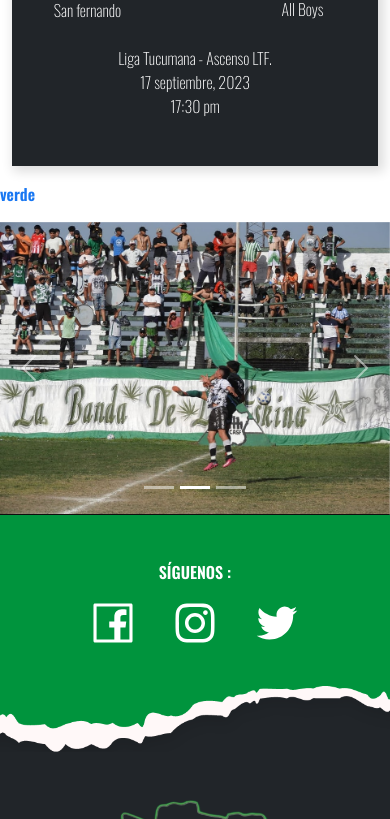
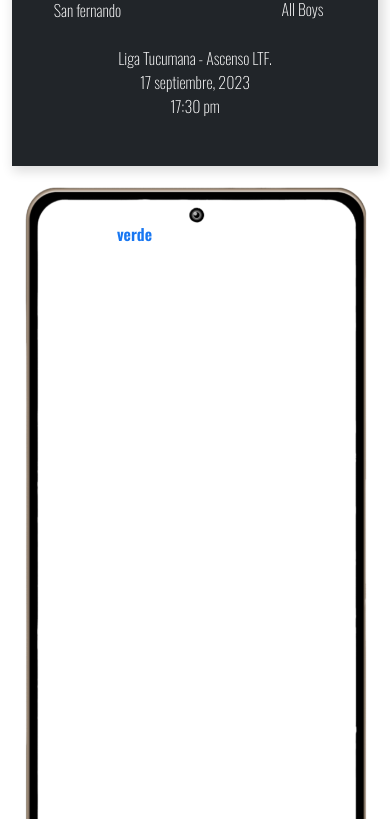
Before and after one commit to Mario-Chavez/san-fernando-web, a React (Vite) app: page / in a window 390 px wide. Shown: the part 1181-2000 px from the top of the page. Built offline with nearby package versions, Linux system fonts and the light colour scheme.

Commit message:
se agrego phone

```diff
--- a/src/components/FacebookComponents.jsx
+++ b/src/components/FacebookComponents.jsx
@@ -1,5 +1,6 @@
 import React, { useEffect } from "react";
-
+import { Image } from "react-bootstrap";
+import phone from "../assets/phone.png";
 const FacebookComponents = () => {
     useEffect(() => {
         // Carga el SDK de Facebook después de que se monte el componente
@@ -23,10 +24,12 @@ const FacebookComponents = () => {
     }, []);
 
     return (
-        <>
-            <div className="">
+        <div className="container text-center  position-relative">
+            <div className="mx-auto">
+                <Image src={phone} width={"350px"} />
                 <div
-                    className="fb-page"
+                    className="fb-page position-absolute"
+                    style={{ top: "40px", left: "30%" }}
                     data-href="https://www.facebook.com/CASFLEALES"
                     data-tabs="timeline"
                     data-width="500"
@@ -44,7 +47,7 @@ const FacebookComponents = () => {
                     </blockquote>
                 </div>
             </div>
-        </>
+        </div>
     );
 };
 
--- a/src/components/SectionMedia.jsx
+++ b/src/components/SectionMedia.jsx
@@ -1,6 +1,5 @@
 import React from "react";
 import letra from "../assets/letras-verde.png";
-import bandera from "../assets/bandera-principal.png";
 
 const SectionMedia = () => {
     return (
--- a/src/components/TablePosition.jsx
+++ b/src/components/TablePosition.jsx
@@ -7,9 +7,9 @@ import zonab from "../assets/table/zona-b.png";
 const TablePosition = () => {
     return (
         <div className=" container my-5 ">
-            <Container className=" text-bg-dark card-style-shadow">
+            <Container className=" text-bg-dark">
                 <div className="text-center">
-                    <Image src={logo} style={{ width: "6rem" }} />
+                    <Image src={logo} style={{ width: "6rem" }} className="" />
                     <h2 className="mt-2">Tabla de posiciones</h2>
                     <p>
                         Clasifican a la siguiente instancia, los 5 primeros de cada zona.
```
Also changed, not shown: src/assets/phone.png (added).
